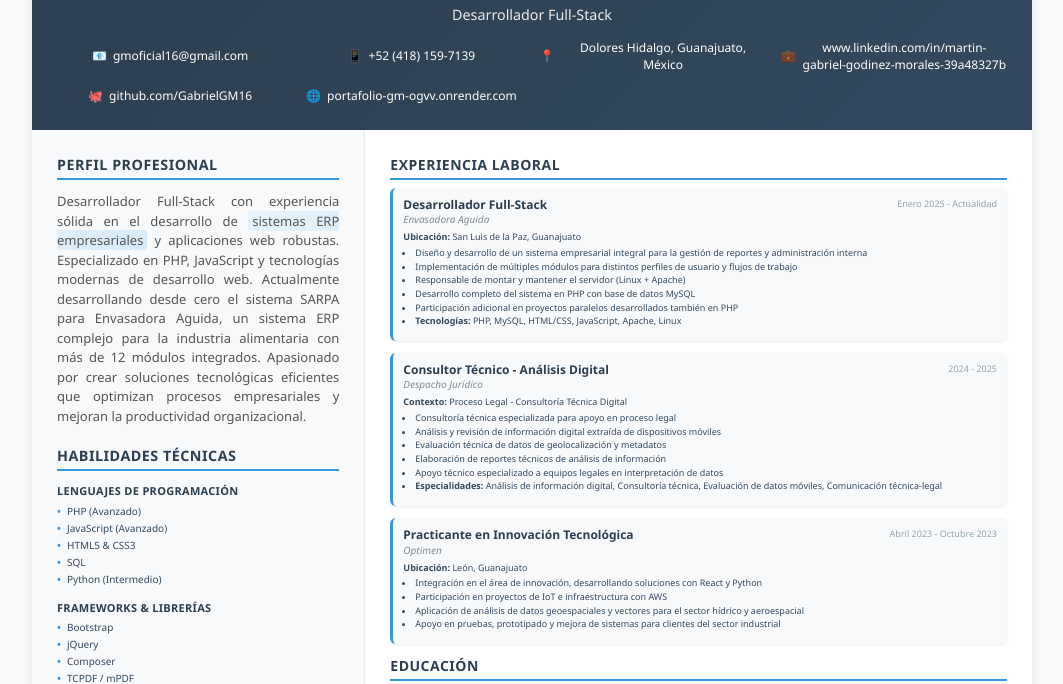
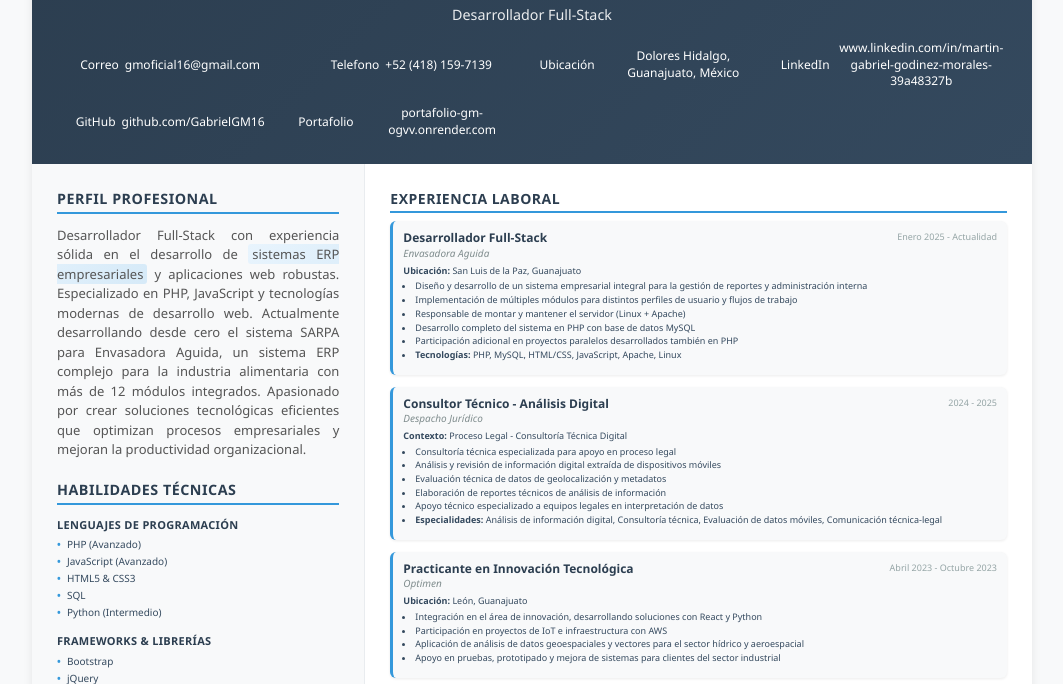
Before and after one commit to GabrielGM16/curriculum-vitae, a plain HTML site: page index.html in a window 1280 px wide. Shown: the part 76-760 px from the top of the page, without its empty margins (108-1171 px from the left). Drawn offline with Linux system fonts and the light colour scheme.

Commit message:
refactor(index.html): replace emojis with descriptive text in contact info
Improve accessibility and clarity by replacing emoji icons with explicit text labels for contact information items

```diff
--- a/index.html
+++ b/index.html
@@ -325,27 +325,27 @@
             <div class="title">Desarrollador Full-Stack</div>
             <div class="contact-info">
                 <div class="contact-item">
-                    <span>📧</span>
+                    <span>Correo</span>
                     <span>gmoficial16@gmail.com</span>
                 </div>
                 <div class="contact-item">
-                    <span>📱</span>
+                    <span>Telefono</span>
                     <span>+52 (418) 159-7139</span>
                 </div>
                 <div class="contact-item">
-                    <span>📍</span>
+                    <span>Ubicación</span>
                     <span>Dolores Hidalgo, Guanajuato, México</span>
                 </div>
                 <div class="contact-item">
-                    <span>💼</span>
+                    <span>LinkedIn</span>
                     <span>www.linkedin.com/in/martin-gabriel-godinez-morales-39a48327b</span>
                 </div>
                 <div class="contact-item">
-                    <span>🐙</span>
+                    <span>GitHub</span>
                     <span>github.com/GabrielGM16</span>
                 </div>
                 <div class="contact-item">
-                    <span>🌐</span>
+                    <span>Portafolio</span>
                     <span>portafolio-gm-ogvv.onrender.com</span>
                 </div>
             </div>
```
